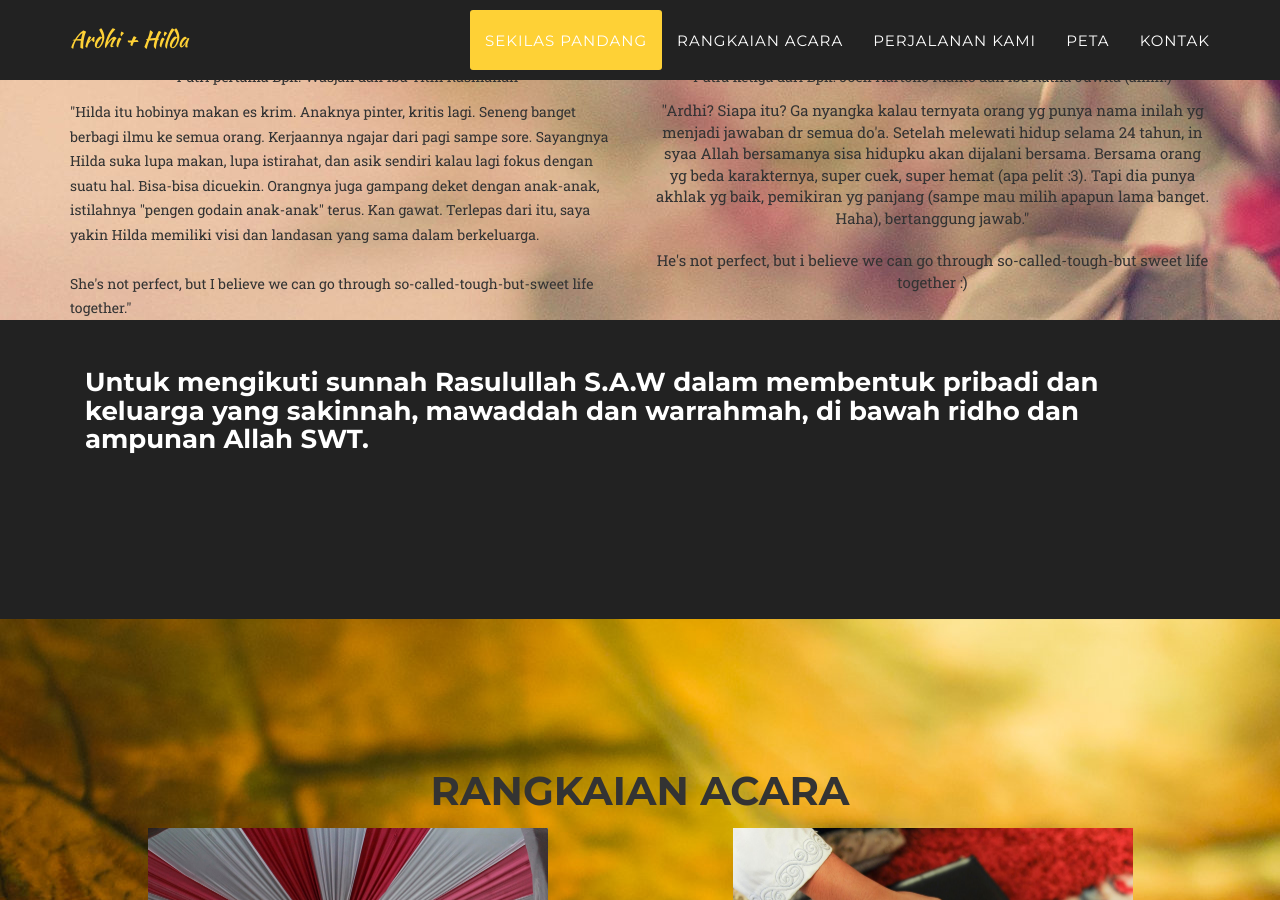
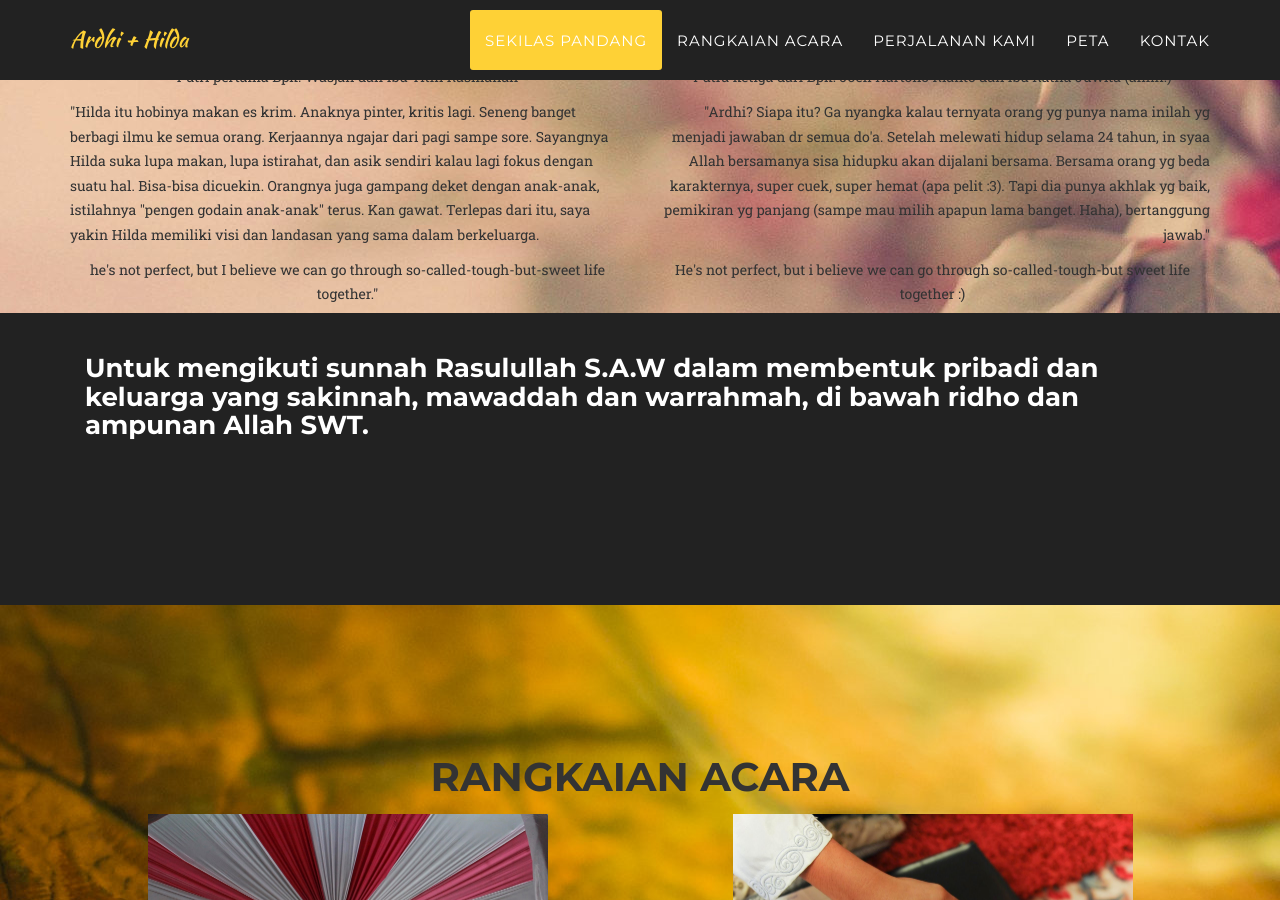
Before and after one commit to ardhipoetra/rdhldwedding, a Jekyll site: the page built from index.html, in a window 1280 px wide and 900 px high, scrolled down 2012 px. Built offline with Jekyll 4.4.1, drawn with Linux system fonts in a browser that asks for light colours; some web fonts are replaced.

Commit message:
salah align

```diff
--- a/_includes/services.html
+++ b/_includes/services.html
@@ -14,7 +14,7 @@
 
                     <h4 class="service-heading">Hilda Zaikarina</h4>
                     <p >Putri pertama Bpk. Wasjan dan Ibu Titin Rasmanah</p>
-                    <p align="left">"Hilda itu hobinya makan es krim. Anaknya pinter, kritis lagi. Seneng banget berbagi ilmu ke semua orang. Kerjaannya ngajar dari pagi sampe sore. Sayangnya Hilda suka lupa makan, lupa istirahat, dan asik sendiri kalau lagi fokus dengan suatu hal. Bisa-bisa dicuekin. Orangnya juga gampang deket dengan anak-anak, istilahnya "pengen godain anak-anak" terus. Kan gawat. Terlepas dari itu, saya yakin Hilda memiliki visi dan landasan yang sama dalam berkeluarga. <br/> <br/> She's not perfect, but I believe we can go through so-called-tough-but-sweet life together."</p>
+                    <p align="left">"Hilda itu hobinya makan es krim. Anaknya pinter, kritis lagi. Seneng banget berbagi ilmu ke semua orang. Kerjaannya ngajar dari pagi sampe sore. Sayangnya Hilda suka lupa makan, lupa istirahat, dan asik sendiri kalau lagi fokus dengan suatu hal. Bisa-bisa dicuekin. Orangnya juga gampang deket dengan anak-anak, istilahnya "pengen godain anak-anak" terus. Kan gawat. Terlepas dari itu, saya yakin Hilda memiliki visi dan landasan yang sama dalam berkeluarga.</p><p>he's not perfect, but I believe we can go through so-called-tough-but-sweet life together."</p>
                 </div>
                 <div class="col-md-6">
 
@@ -22,8 +22,8 @@
 
                     <h4 class="service-heading">Ardhi Putra Pratama Hartono</h4>
                     <p>Putra ketiga dari Bpk. Joeli Hartono Rianto dan Ibu Ratna Juwita (almh.)</p>
-                    <palign="right">"Ardhi? Siapa itu? Ga nyangka kalau ternyata orang yg punya nama inilah yg menjadi jawaban dr semua do'a. Setelah melewati hidup selama 24 tahun, in syaa Allah bersamanya sisa hidupku akan dijalani bersama. Bersama orang yg beda karakternya, super cuek, super hemat (apa pelit :3). Tapi dia punya akhlak yg baik, pemikiran yg panjang (sampe mau milih apapun lama banget. Haha), bertanggung jawab."
-					<br/><br/>He's not perfect, but i believe we can go through so-called-tough-but sweet life together :)</p>
+                    <p align="right">"Ardhi? Siapa itu? Ga nyangka kalau ternyata orang yg punya nama inilah yg menjadi jawaban dr semua do'a. Setelah melewati hidup selama 24 tahun, in syaa Allah bersamanya sisa hidupku akan dijalani bersama. Bersama orang yg beda karakternya, super cuek, super hemat (apa pelit :3). Tapi dia punya akhlak yg baik, pemikiran yg panjang (sampe mau milih apapun lama banget. Haha), bertanggung jawab."
+					</p><p>He's not perfect, but i believe we can go through so-called-tough-but sweet life together :)</p>
                 </div>
             </div>
             <br/>
```
